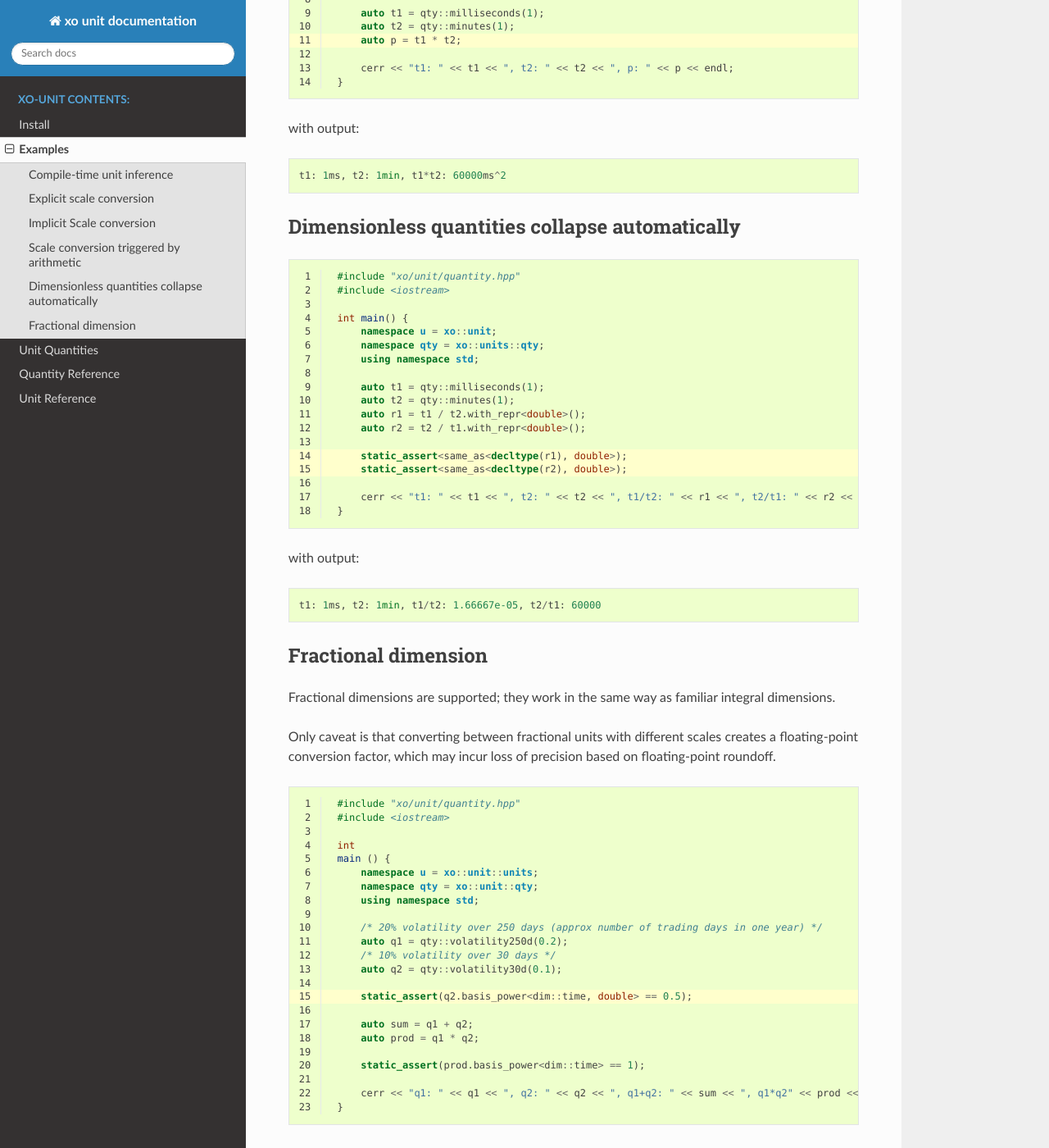
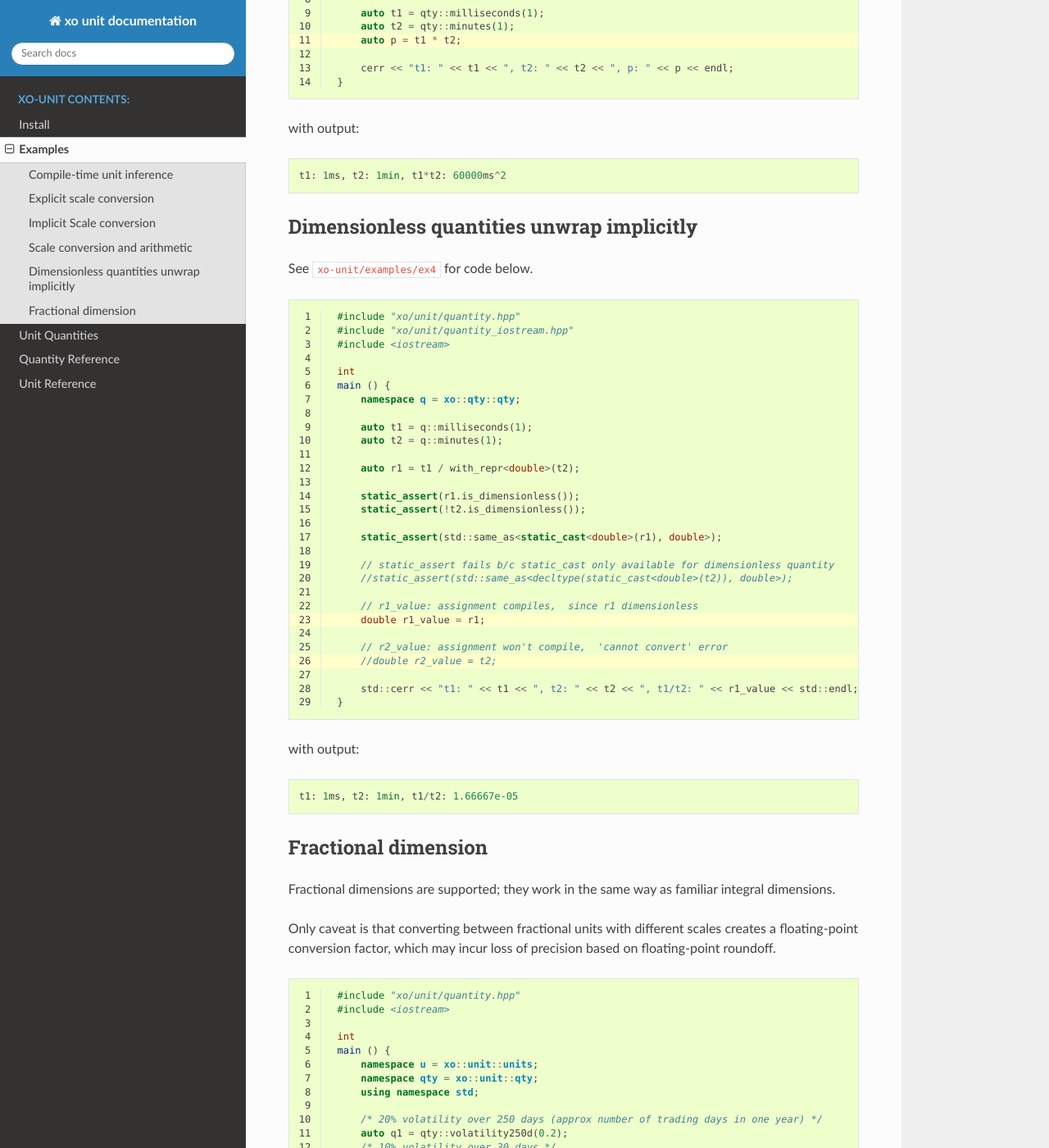
Before and after one commit to Rconybea/xo-umbrella2, a Sphinx documentation site: the page built from docs/examples.rst, in a window 1280 px wide and 1400 px high, scrolled down 3529 px. Shown: the whole window at 82% size. Built offline with Sphinx 7.4.7 and the Read the Docs theme 2.0.0, drawn with Linux system fonts in a browser that asks for light colours; some of the changed text lies outside the part shown.

Commit message:
xo-unit: doc/example streamlining

```diff
--- a/docs/examples.rst
+++ b/docs/examples.rst
@@ -173,12 +173,12 @@ with output:
 
 Remarks:
 
-*  Assignment to ``t`` converted to representation ``double``.
-   We could have used :code:`quantity<nu::second, int>` to preserve
-   right-hand-side representation.
+- Assignment to ``t`` converted to representation ``double``.
+  We could have used :code:`quantity<nu::second, int>` to preserve
+  right-hand-side representation.
 
-Scale conversion triggered by arithmetic
-----------------------------------------
+Scale conversion and arithmetic
+-------------------------------
 
 When representing a particular quantity,
 xo-unit uses at most one scale for each :term:`basis dimension` associated with the unit for that quantity.
@@ -210,37 +210,50 @@ with output:
 
     t1: 1ms, t2: 1min, t1*t2: 60000ms^2
 
-Dimensionless quantities collapse automatically
------------------------------------------------
+Dimensionless quantities unwrap implicitly
+------------------------------------------
+
+See ``xo-unit/examples/ex4`` for code below.
 
 .. code-block:: cpp
    :linenos:
-   :emphasize-lines: 14-15
+   :emphasize-lines: 23,26
 
     #include "xo/unit/quantity.hpp"
+    #include "xo/unit/quantity_iostream.hpp"
     #include <iostream>
 
-    int main() {
-        namespace u = xo::unit;
-        namespace qty = xo::units::qty;
-        using namespace std;
+    int
+    main () {
+        namespace q = xo::qty::qty;
 
-        auto t1 = qty::milliseconds(1);
-        auto t2 = qty::minutes(1);
-        auto r1 = t1 / t2.with_repr<double>();
-        auto r2 = t2 / t1.with_repr<double>();
+        auto t1 = q::milliseconds(1);
+        auto t2 = q::minutes(1);
 
-        static_assert<same_as<decltype(r1), double>);
-        static_assert<same_as<decltype(r2), double>);
+        auto r1 = t1 / with_repr<double>(t2);
 
-        cerr << "t1: " << t1 << ", t2: " << t2 << ", t1/t2: " << r1 << ", t2/t1: " << r2 << endl;
+        static_assert(r1.is_dimensionless());
+        static_assert(!t2.is_dimensionless());
+
+        static_assert(std::same_as<static_cast<double>(r1), double>);
+
+        // static_assert fails b/c static_cast only available for dimensionless quantity
+        //static_assert(std::same_as<decltype(static_cast<double>(t2)), double>);
+
+        // r1_value: assignment compiles,  since r1 dimensionless
+        double r1_value = r1;
+
+        // r2_value: assignment won't compile,  'cannot convert' error
+        //double r2_value = t2;
+
+        std::cerr << "t1: " << t1 << ", t2: " << t2 << ", t1/t2: " << r1_value << std::endl;
     }
 
 with output:
 
 .. code-block::
 
-    t1: 1ms, t2: 1min, t1/t2: 1.66667e-05, t2/t1: 60000
+    t1: 1ms, t2: 1min, t1/t2: 1.66667e-05
 
 
 Fractional dimension
```
Also changed, not shown: other parts of docs/examples.rst (+1 -1 lines), 1 other file.
